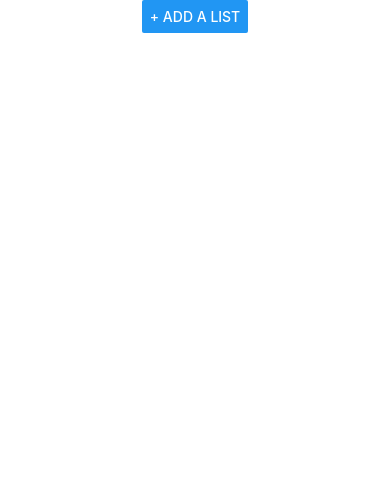
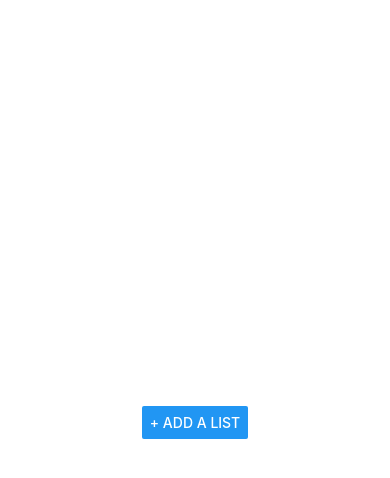
Before and after one commit to EverFJ/todo, a React Native app: screen / in a window 390 px wide. Shown: the top 478 px of the page. Built offline with nearby package versions, Linux system fonts and the light colour scheme.

Commit message:
cleaning

```diff
--- a/App.js
+++ b/App.js
@@ -14,19 +14,22 @@ export default function App() {
     setLists([...lists, { title: title, description: description }]);
   };
 
-  console.log(`lists`, lists);
+  // console.log(`lists`, lists);
   return (
     <View style={styles.container}>
       {lists &&
         lists.map((list) => (
           <ListCard title={list.title} description={list.description} />
         ))}
-      <Button title="+ Add a list" onPress={toggleModal} />
-      <ListModal
-        modalVisible={modalVisible}
-        handleSave={handleSave}
-        toggleModal={toggleModal}
-      />
+      {modalVisible ? (
+        <ListModal
+          modalVisible={modalVisible}
+          handleSave={handleSave}
+          toggleModal={toggleModal}
+        />
+      ) : (
+        <Button title="+ Add a list" onPress={toggleModal} />
+      )}
     </View>
   );
 }
--- a/components/ListCard.jsx
+++ b/components/ListCard.jsx
@@ -4,18 +4,16 @@ import { StyleSheet, Text, View, Button } from "react-native";
 export default function ListCard(props) {
   return (
     <View style={styles.container}>
-      <Text style={styles.title}>{props.title}</Text>
-      <Text style={styles.description}>{props.description}</Text>
+      <Text style={styles.title}>TITRE : {props.title}</Text>
+      <Text style={styles.description}>DESCRIPTION : {props.description}</Text>
     </View>
   );
 }
 
 const styles = StyleSheet.create({
   container: {
-    flex: 1,
     backgroundColor: "#fff",
-    alignItems: "center",
-    justifyContent: "center",
+    justifyContent: "flex-start",
   },
   title: {
     fontWeight: "bold",
@@ -24,5 +22,6 @@ const styles = StyleSheet.create({
   description: {
     fontStyle: "italic",
     fontSize: 20,
+    marginBottom: 20,
   },
 });
```
